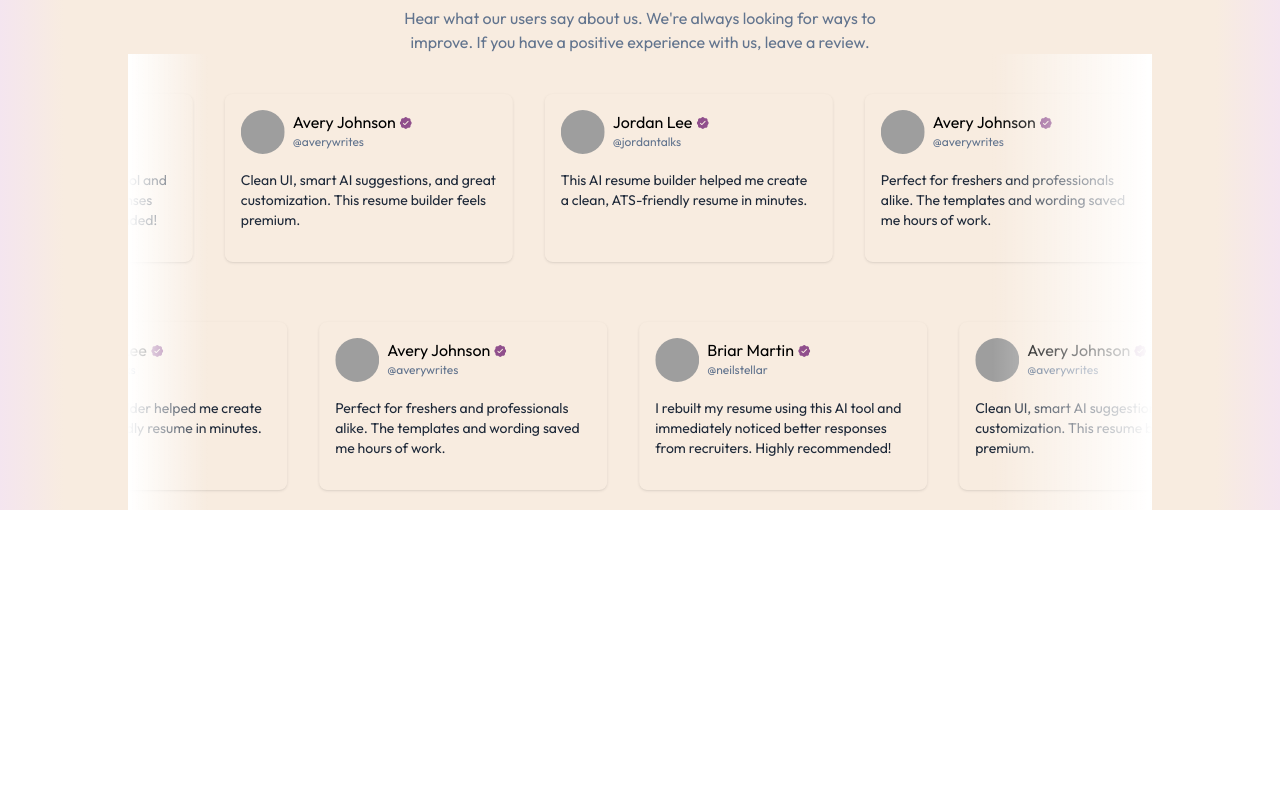
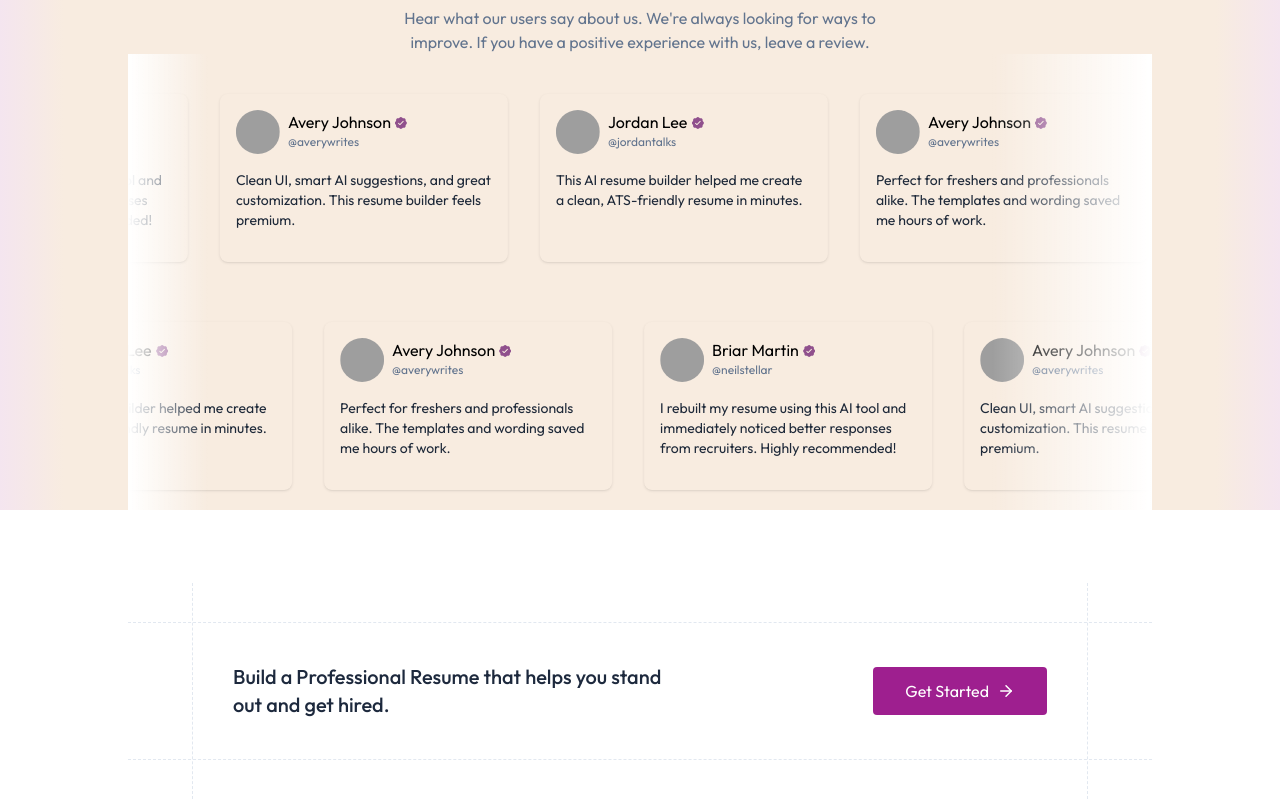
Before and after one commit to Harshikajain23/ai-resume-builder, a React (Vite) app in the folder client/: page / in a window 1280 px wide. Shown: the part 1770-2569 px from the top of the page. Before the commit the page ends 2320 px from the top, so only its background shows below. Built offline with nearby package versions, Linux system fonts and the light colour scheme; grey boxes are pictures that could not be loaded.

Commit message:
Cta completed

```diff
--- /dev/null
+++ b/client/src/components/home/CallToAction.jsx
@@ -0,0 +1,20 @@
+import React from 'react'
+import { Link } from 'react-router-dom'
+
+const CallToAction = () => {
+  return (
+    <div>
+         <div id='cta' className='border-y border-dashed border-slate-200 w-full max-w-5xl mx-auto px-10 sm:px-16 mt-28'>
+            <div className="flex flex-col md:flex-row text-center md:text-left items-center justify-between gap-8 px-3 md:px-10 border-x border-dashed border-slate-200 py-16 sm:py-20 -mt-10 -mb-10 w-full">
+                <p className="text-xl font-medium max-w-md text-slate-800">Build a Professional Resume that helps you stand out and get hired.</p>
+                <Link to="/app?state=register" className="flex items-center gap-2 rounded py-3 px-8 bg-[#9b188cf7] hover:bg-[#390733dc] transition text-white">
+                    <span>Get Started</span>
+                    <svg xmlns="http://www.w3.org/2000/svg" width="24" height="24" viewBox="0 0 24 24" fill="none" stroke="currentColor" strokeWidth="2" strokeLinecap="round" strokeLinejoin="round" className="size-4.5"><path d="M5 12h14"/><path d="m12 5 7 7-7 7"/></svg>
+                </Link>
+            </div>
+        </div>
+    </div>
+  )
+}
+
+export default CallToAction
--- a/client/src/pages/Home.jsx
+++ b/client/src/pages/Home.jsx
@@ -3,6 +3,7 @@ import Banner from '../components/home/banner'
 import Hero from '../components/Hero'
 import Features from '../components/home/Features'
 import Testimonial from '../components/home/Testimonial'
+import CallToAction from '../components/home/CallToAction'
 
 const Home = () => {
   return (
@@ -11,6 +12,7 @@ const Home = () => {
         <Hero/>
         <Features/>
         <Testimonial/>
+        <CallToAction/>
     </div>
   )
 }
```
